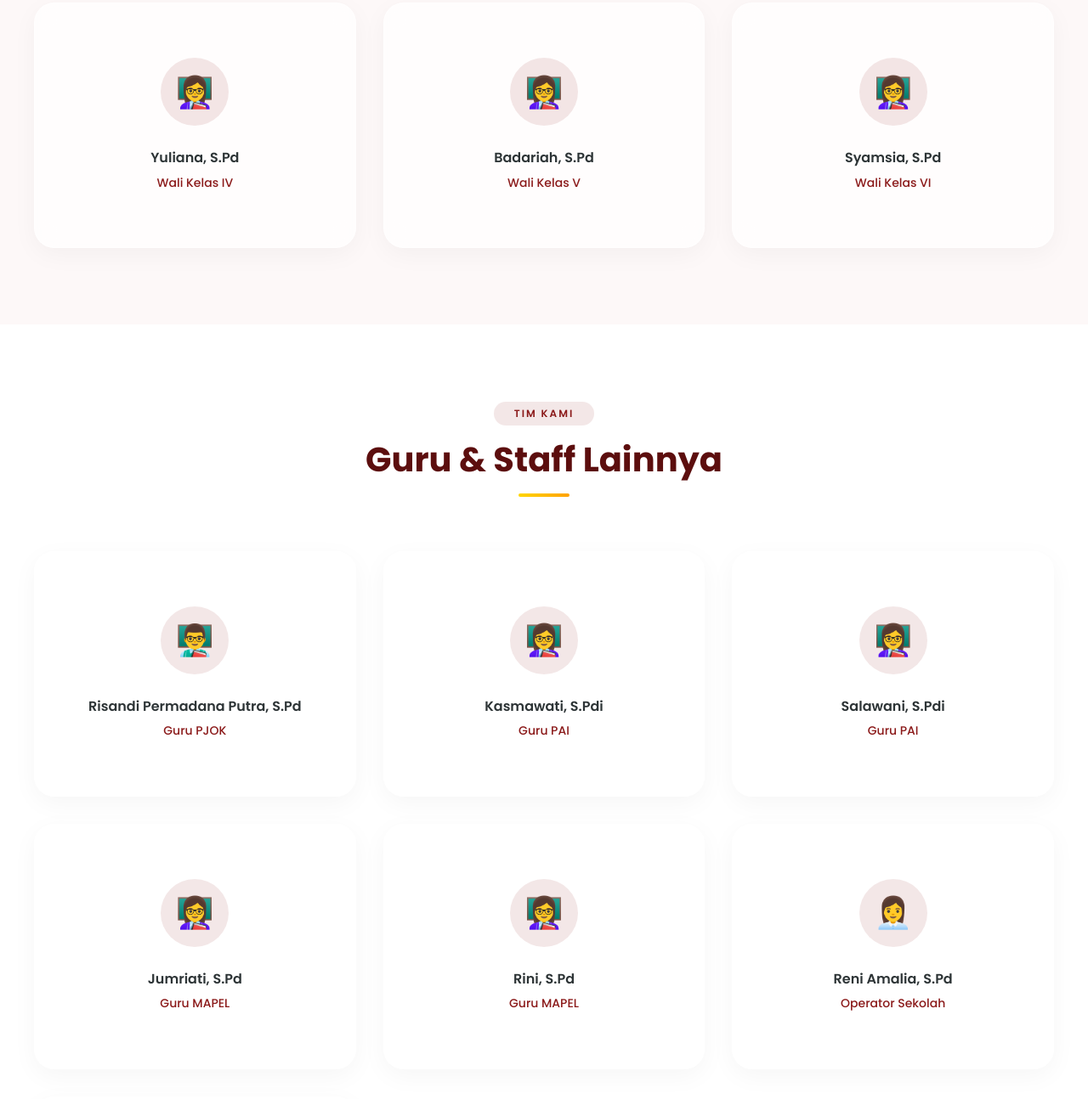
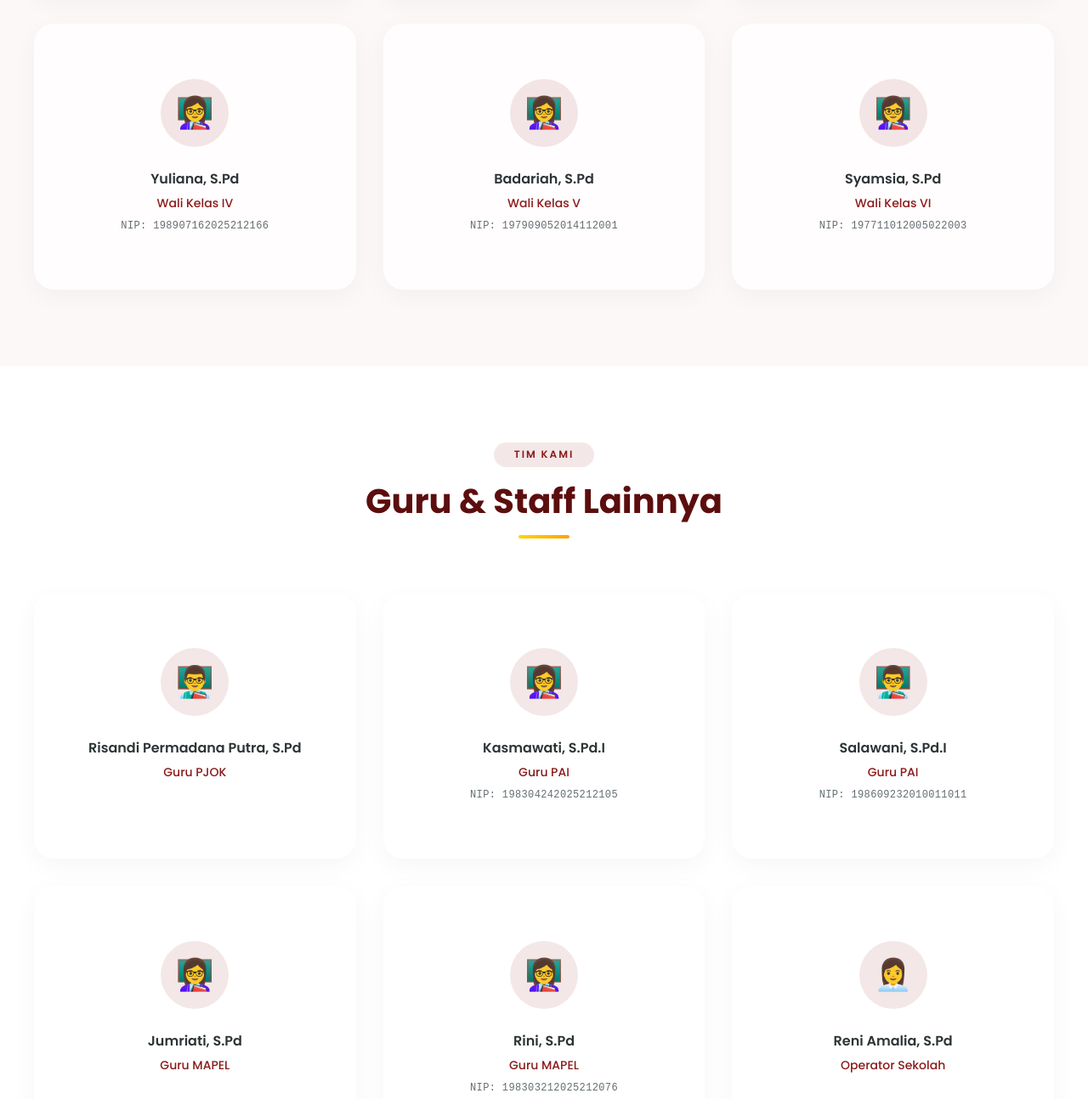
Before and after one commit to wahyu1337/sd-168-romangtangngaya, a website built with webpack: page src/staff/index.html in a window 1280 px wide. Shown: the part 1605-2899 px from the top of the page at 85% size. Built offline with nearby package versions, Linux system fonts and the light colour scheme.

Commit message:
Penambahan NIP

```diff
--- a/src/staff/index.html
+++ b/src/staff/index.html
@@ -151,6 +151,7 @@
                         <div class="staff__avatar"><span>👩‍🏫</span></div>
                         <h4 class="staff__name">Renni, S.Pd</h4>
                         <p class="staff__role">Wali Kelas I</p>
+                        <p class="staff__nip">NIP: 199504142025212195</p>
                     </div>
                     <div class="staff__card">
                         <div class="staff__avatar"><span>👩‍🏫</span></div>
@@ -161,21 +162,25 @@
                         <div class="staff__avatar"><span>👩‍🏫</span></div>
                         <h4 class="staff__name">Zarkia, S.Pd</h4>
                         <p class="staff__role">Wali Kelas III</p>
+                        <p class="staff__nip">NIP: 198301012025212168</p>
                     </div>
                     <div class="staff__card">
                         <div class="staff__avatar"><span>👩‍🏫</span></div>
                         <h4 class="staff__name">Yuliana, S.Pd</h4>
                         <p class="staff__role">Wali Kelas IV</p>
+                        <p class="staff__nip">NIP: 198907162025212166</p>
                     </div>
                     <div class="staff__card">
                         <div class="staff__avatar"><span>👩‍🏫</span></div>
                         <h4 class="staff__name">Badariah, S.Pd</h4>
                         <p class="staff__role">Wali Kelas V</p>
+                        <p class="staff__nip">NIP: 197909052014112001</p>
                     </div>
                     <div class="staff__card">
                         <div class="staff__avatar"><span>👩‍🏫</span></div>
                         <h4 class="staff__name">Syamsia, S.Pd</h4>
                         <p class="staff__role">Wali Kelas VI</p>
+                        <p class="staff__nip">NIP: 197711012005022003</p>
                     </div>
                 </div>
             </div>
@@ -197,13 +202,15 @@
                     </div>
                     <div class="staff__card">
                         <div class="staff__avatar"><span>👩‍🏫</span></div>
-                        <h4 class="staff__name">Kasmawati, S.Pdi</h4>
+                        <h4 class="staff__name">Kasmawati, S.Pd.I</h4>
                         <p class="staff__role">Guru PAI</p>
+                        <p class="staff__nip">NIP: 198304242025212105</p>
                     </div>
                     <div class="staff__card">
-                        <div class="staff__avatar"><span>👩‍🏫</span></div>
-                        <h4 class="staff__name">Salawani, S.Pdi</h4>
+                        <div class="staff__avatar"><span>👨‍🏫</span></div>
+                        <h4 class="staff__name">Salawani, S.Pd.I</h4>
                         <p class="staff__role">Guru PAI</p>
+                        <p class="staff__nip">NIP: 198609232010011011</p>
                     </div>
                     <div class="staff__card">
                         <div class="staff__avatar"><span>👩‍🏫</span></div>
@@ -214,6 +221,7 @@
                         <div class="staff__avatar"><span>👩‍🏫</span></div>
                         <h4 class="staff__name">Rini, S.Pd</h4>
                         <p class="staff__role">Guru MAPEL</p>
+                        <p class="staff__nip">NIP: 198303212025212076</p>
                     </div>
                     <div class="staff__card">
                         <div class="staff__avatar"><span>👩‍💼</span></div>
@@ -224,6 +232,7 @@
                         <div class="staff__avatar"><span>👨‍🔧</span></div>
                         <h4 class="staff__name">Ridwan</h4>
                         <p class="staff__role">Penjaga Sekolah</p>
+                        <p class="staff__nip">NIP: 198909102025211142</p>
                     </div>
                 </div>
             </div>
--- a/src/styles/index.css
+++ b/src/styles/index.css
@@ -835,6 +835,14 @@ body.no-scroll {
     font-weight: var(--fw-medium);
 }
 
+.staff__nip {
+    font-size: var(--fs-xs);
+    color: var(--clr-text-light);
+    font-family: monospace;
+    letter-spacing: 0.03em;
+    margin-top: var(--space-xs);
+}
+
 
 /* ============================================
    INFORMASI SECTION
```
